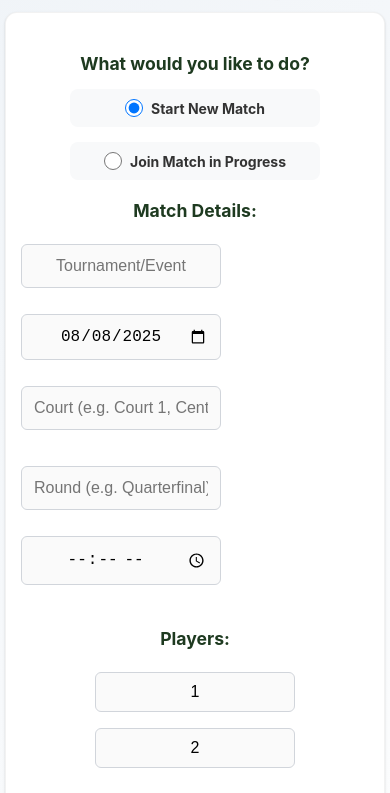
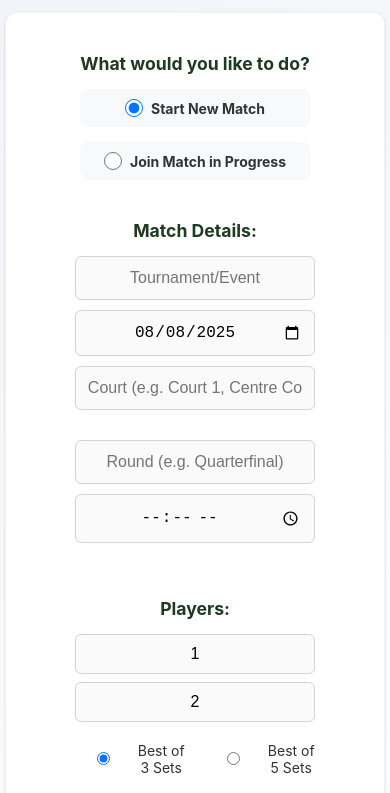
Before and after one commit to alexdunham14/keep-score-tennis, a plain HTML site: page index.html in a window 390 px wide. Both pictures are taken after a click on the button "Start New Match". Shown: the part 39-832 px from the top of the page. Drawn offline with nearby package versions, Linux system fonts and the light colour scheme.

Commit message:
better mobile style

```diff
--- a/styles.css
+++ b/styles.css
@@ -2142,13 +2142,17 @@ h1 {
     /* Player Setup Mobile */
     .player-setup {
         padding: 20px 15px;
+        display: flex;
+        flex-direction: column;
+        align-items: center;
     }
 
     .player-setup input {
         width: 100%;
-        max-width: 200px;
-        margin: 8px 0;
+        max-width: 300px;
+        margin: 8px auto;
         font-size: 16px; /* Prevents zoom on iOS */
+        display: block;
     }
 
     .match-status-buttons, .server-buttons {
@@ -2652,14 +2656,26 @@ h1 {
     }
 
     /* Match Details Mobile */
+    .match-details {
+        display: flex;
+        flex-direction: column;
+        align-items: center;
+    }
+
     .match-details-grid {
         grid-template-columns: 1fr;
         gap: 10px;
+        width: 100%;
+        max-width: 300px;
     }
 
     .match-details-grid input {
         font-size: 16px;
         padding: 12px;
+        width: 100%;
+        max-width: 300px;
+        margin: 0 auto;
+        display: block;
     }
 
     .players-section input {
```
